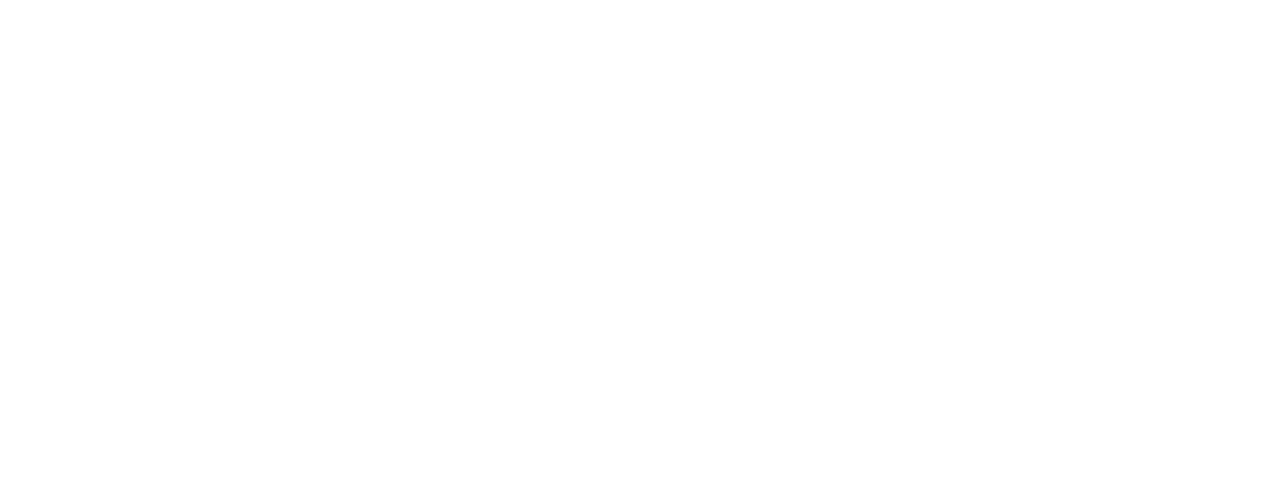
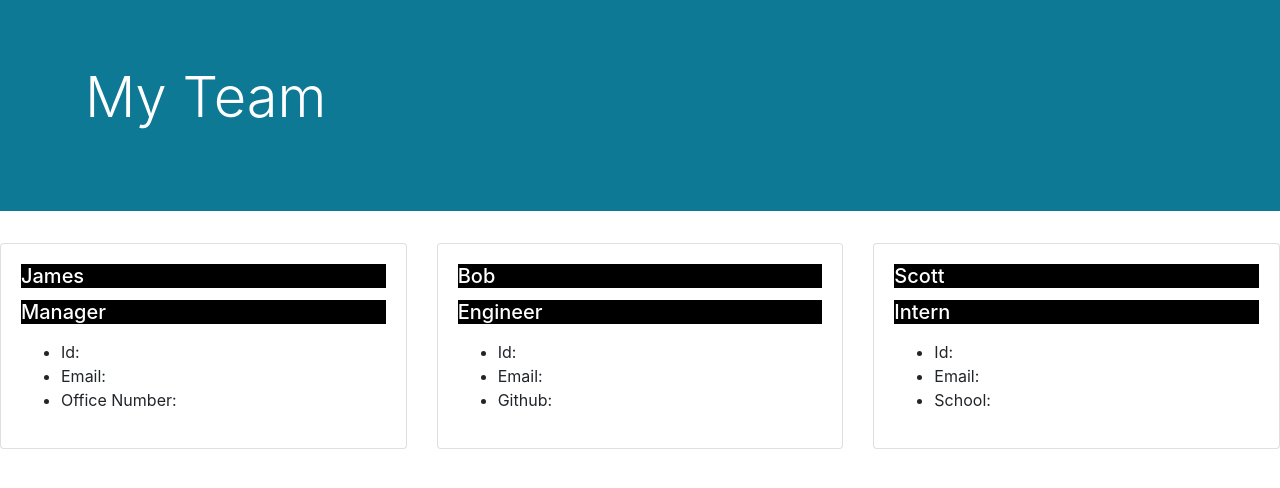
Before and after one commit to tvnames/ProfileList, a website: page Assets/index.html in a window 1280 px wide. Drawn offline with nearby package versions, Linux system fonts and the light colour scheme.

Commit message:
Created html and css documents

```diff
--- a/Assets/index.html
+++ b/Assets/index.html
@@ -4,9 +4,63 @@
     <meta charset="UTF-8">
     <meta http-equiv="X-UA-Compatible" content="IE=edge">
     <meta name="viewport" content="width=device-width, initial-scale=1.0">
+    <link rel="stylesheet" href="https://cdn.jsdelivr.net/npm/bootstrap@4.6.0/dist/css/bootstrap.min.css" integrity="sha384-B0vP5xmATw1+K9KRQjQERJvTumQW0nPEzvF6L/Z6nronJ3oUOFUFpCjEUQouq2+l" crossorigin="anonymous">
+    <link rel="stylesheet" href="./style.css">
     <title>My Team</title>
 </head>
 <body>
+    <div id="jumbo" class="jumbotron jumbotron-fluid">
+        <div class="container">
+          <h1 class="display-4">My Team</h1>
+          <p class="lead"></p>
+        </div>
+      </div>
+    <div class="card-deck">
+        <div class="card">
 
+          <div class="card-body">
+            <h5 id="title" class="card-title">James</h5>
+            <h5 id="title" class="card-title">Manager</h5>
+            <p class="card-text">
+                <ul>
+                    <li>Id:</li>
+                    <li>Email:</li>
+                    <li>Office Number:</li>
+                </ul>
+            </p>
+            <p class="card-text"><small class="text-muted"></small></p>
+          </div>
+        </div>
+        <div class="card">
+
+          <div class="card-body">
+            <h5 id="title"class="card-title">Bob</h5>
+            <h5 id="title" class="card-title">Engineer</h5>
+            <p class="card-text">
+                <ul>
+                <li>Id:</li>
+                <li>Email:</li>
+                <li>Github:</li>
+            </ul>
+        </p>
+            <p class="card-text"><small class="text-muted"></small></p>
+          </div>
+        </div>
+        <div class="card">
+
+          <div class="card-body">
+            <h5 id="title" class="card-title">Scott</h5>
+            <h5 id="title" class="card-title">Intern</h5>
+            <p class="card-text">
+                <ul>
+                    <li>Id:</li>
+                    <li>Email:</li>
+                    <li>School:</li>
+                </ul>
+        </p>
+            <p class="card-text"><small class="text-muted"></small></p>
+          </div>
+        </div>
+      </div>
 </body>
 </html>
--- /dev/null
+++ b/Assets/style.css
@@ -0,0 +1,9 @@
+#jumbo{
+    background-color: rgb(13, 121, 148);
+    color: white;
+}
+
+#title{
+    background-color: black;
+    color: white;
+}
```
Also changed, not shown: __tests__/Manager.test.js (+14 -1 lines), __tests__/Engineer.test.js (line endings or trailing spaces).
